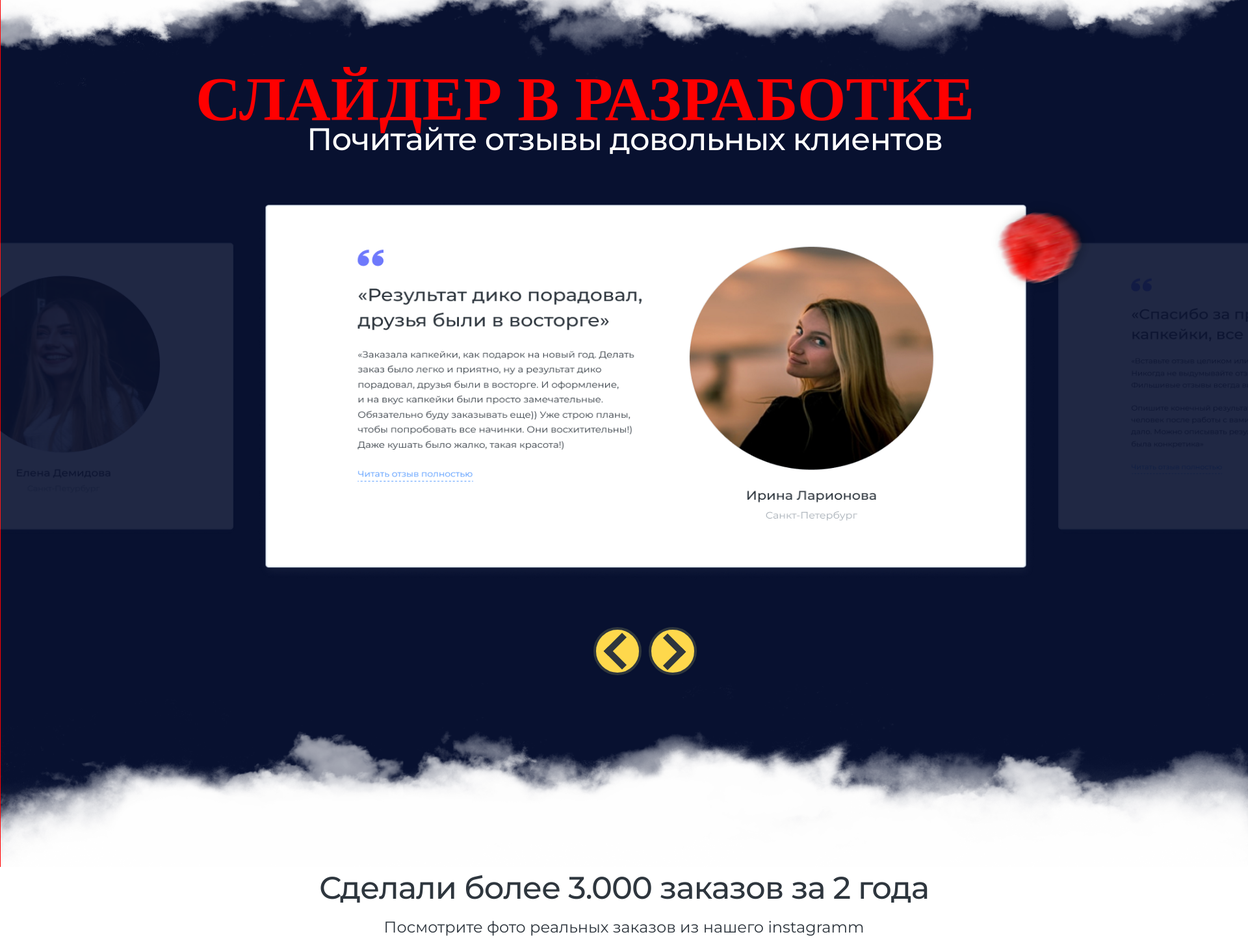
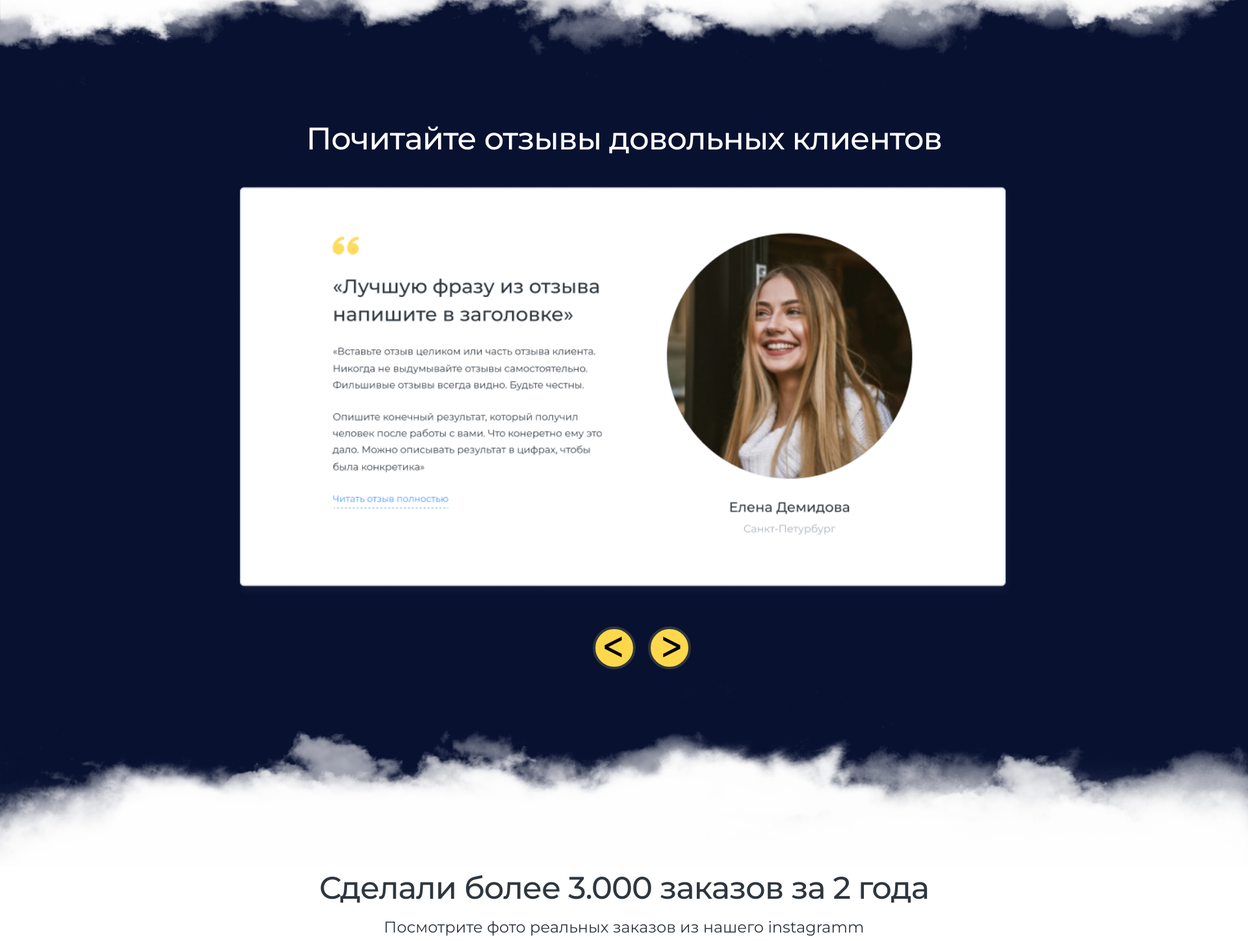
Before and after one commit to ROS-71/Pet_landing_SweetChest___not_adapted, a plain HTML site: page index.html in a window 1280 px wide. Shown: the part 5428-6876 px from the top of the page at 65% size, 1920 px wide, since content can reach past the window. Drawn offline with Linux system fonts and the light colour scheme.

Commit message:
08.10.2022г. 1. Доработан сладер на экране "Отзывы"

```diff
--- a/css/style.css
+++ b/css/style.css
@@ -1237,8 +1237,6 @@ body {
 	left: 0px;
 	top: 5257px;
 	background: #081130;
-
-	border: 1px solid red;	/*  */
 }
 
 	/*#region*/ /* Остальной код экрана ОТЗЫВЫ */
@@ -1258,29 +1256,70 @@ body {
 	color: #FFFFFF;
 }
 
+/* Вернхняя и нижняя картинка экрана - облака */
 .ScrRep_Top{
 	position: absolute;
 	width: 1920px;
 	height: 330px;
-	left: 0px;
-	top: 0px;
+
 }
 
 .ScrRep_Bottom{
 	position: absolute;
 	width: 1920px;
 	height: 284px;
-	left: 0px;
 	top: 1221px;
 }
-
+/* ------------------------------------------ */
+
+.ScrRep_leaf{
+	position: relative;
+	width: 126px;
+	height: 131px;
+	left: 225px;
+	top: 315px;
+	filter: blur(13.5px);
+	transform: rotate(-300deg);
+}
+
+/* --------------------- */
+
+
+
+/* Описание слайдера */
+/* Общий блок слайдера */
 .ScrRep_Slider{
-	position: absolute;
-	width: 3148px;
-	height: 615px;
-	margin: 450px 0 0 -580px;
-}
-
+	width: 4656px;
+	height: 647px;
+	margin: 450px auto;
+}
+/* Параметры картинов */
+.imgslider{
+	margin: 0 0 0 354px;
+	width: 1212px;
+	height: 647px;
+}
+
+/* Внутрийнний блок сладера */
+.Slider{
+	width: 1920px;
+	height: 647px;
+	overflow: hidden;				/* Обрезам видимы обалсти слайдера с картинками выходящие за края страница и слайдера */
+}
+
+/* Линия прокрутки сладйера с картинками */
+.Slider-line{
+	width: 4656px;
+	height: 647px;
+	display: flex;					/* Выстариваем картинки в строку */
+	position: relative;
+	left: 0;							/* Устанавливаем начальную позицию */
+	transition: all ease 1s;	/* Устанавливаем плавную прокрутку */
+}
+/* ----------------------------- */
+
+/* КНОПКИ СЛАЙДЕРА */
+/* Контейнер для кнопок */
 .ScrRep_SliderButon{
 	position: absolute;
 	width: 155px;
@@ -1289,6 +1328,7 @@ body {
 	top: 1135px;
 }
 
+/* Левая кнопка */
 .ScrRep_SliderLeft{
 	position: absolute;
 	width: 66px;
@@ -1297,7 +1337,17 @@ body {
 	border: 4px solid #2E363E;
 	border-radius: 50%;
 }
-
+.ScrRep_SliderLeft:active{
+	top: 2px;
+}
+.btn_sliderLeft{
+	font-size: 40px;
+	font-weight: 700;
+	line-height: 57px;
+	padding-right: 5px;
+}
+
+/* Правая кнопка */
 .ScrRep_SliderRight{
 	position: absolute;
 	width: 66px;
@@ -1307,42 +1357,18 @@ body {
 	border: 4px solid #2E363E;
 	border-radius: 50%;
 }
-
-.ScrRep_ArrowLeft{
-	position: absolute;
-	width: 30px;
-	height: 30px;
-	border-top: 10px solid #2E363E;
-	border-right: 10px solid #2E363E;
-	left: 20px;
-	top: -3px;
-	transform: rotate(-135deg);
-}
-
-.SCRRep_ArrowRight{
-	position: absolute;
-	width: 30px;
-	height: 30px;
-	border-top: 10px solid #2E363E;
-	border-right: 10px solid #2E363E;
-	left: 5px;
-	top: -2px;
-	transform: rotate(45deg);
-}
+.ScrRep_SliderRight:active{
+	top: 2px;
+}
+.btn_sliderRight{
+	font-size: 40px;
+	font-weight: 700;
+	line-height: 57px;
+	padding-left: 5px;
+}
+/* ----------------------------------------------- */
+
 /*#endregion*/
-
-
-
-/* ***************************** */
-.slidetInfo{
-	position: absolute;
-	left: 300px;
-	font-size: 72pt;
-	color: red;
-	font-weight: 700;
-}
-/* ***************************** */
-
 
 
 /* -----------------------------------------
--- a/index.html
+++ b/index.html
@@ -432,20 +432,26 @@
 		<p class="ScrRep_Zagolovok">Почитайте отзывы довольных клиентов</p>
 		<img src="img/ScrReport_Top.png" alt="Изображение не найденно!" class="ScrRep_Top">
 		<img src="img/ScrReport_Bottom.png" alt="Изображение не найденно!" class="ScrRep_Bottom">
-		<img src="img/ScrReport.png" alt="Изображение не найденно!" class="ScrRep_Slider">
-		<img src="img/leaf.png" alt="Изображение не найденно!" class="ScrRep_">
+		<div class="ScrRep_Slider">
+			<div class="Slider">
+				<div class="Slider-line">
+					<img class="imgslider" src="img/2_otziv.png" alt="Изображение не найденно!">
+					<img class="imgslider" src="img/1_otziv.png" alt="Изображение не найденно!">
+					<img class="imgslider" src="img/3_otziv.png" alt="Изображение не найденно!">
+				</div>
+			</div>
+		</div>
+
+		<img src="img/leaf.png" alt="Изображение не найденно!" class="ScrRep_leaf">
 
 		<div class="ScrRep_SliderButon">
-			<div class="ScrRep_SliderLeft">
-				<p class="ScrRep_ArrowLeft"> </p>
-			</div>
-			<div class="ScrRep_SliderRight">
-				<p class="SCRRep_ArrowRight"> </p>
-			</div>
+
+				<button class="ScrRep_SliderLeft"> <span class="btn_sliderLeft">ᐸ</span></button>
+
+
+				<button class="ScrRep_SliderRight"> <span class="btn_sliderRight">ᐳ</span> </button>
+
 		</div>
-		<!-- -------------------------------------------------- -->
-		<p class="slidetInfo"> СЛАЙДЕР В РАЗРАБОТКЕ </p>
-		<!-- -------------------------------------------------- -->
 	</div>
 
 	<!-- Экран "ГАЛЕРЕЯ" -->
@@ -498,10 +504,10 @@
 								class="ScrFB_FieldPhone">
 						</form>
 						<form action="#">
-						<div>
-							<button class="ScrFB_Button"> Сделать заказ </button>
-						</div>
-					</form>
+							<div>
+								<button class="ScrFB_Button"> Сделать заказ </button>
+							</div>
+						</form>
 					</div>
 
 					<div class="ScrFB_Checkbox">
@@ -511,7 +517,8 @@
 								<p>
 									Нажимая на кнопку, вы соглашаетесь с
 									<a href="https://legalacts.ru/doc/152_FZ-o-personalnyh-dannyh/glava-2/statja-6/"
-										title="Федеральный закон от 27.07.2006 N 152-ФЗ (ред. от 14.07.2022) О персональных данных  |  Глава 2. Принципы и условия обработки персональных данных" style="color: #7E868E">
+										title="Федеральный закон от 27.07.2006 N 152-ФЗ (ред. от 14.07.2022) О персональных данных  |  Глава 2. Принципы и условия обработки персональных данных"
+										style="color: #7E868E">
 										условиями обработки персональных данных
 									</a>
 								</p>
@@ -533,5 +540,7 @@
 		</footer>
 	</div>
 
+	<script src="js/Script.js"></script>
 </body>
+
 </html>
--- /dev/null
+++ b/js/Script.js
@@ -0,0 +1,18 @@
+let offset = 0; /* Переменная хранящая смещение от левого края */
+const sliderline = document.querySelector('.Slider-line');
+
+document.querySelector('.ScrRep_SliderRight').addEventListener('click', function (){
+	offset = offset + 1566;	/* Можно сделать короче: offset += 1566 (сама картинка 1212px + 354px поле слева*/
+	if (offset > 3132) {		/* Если offset больше 3132px */
+		offset = 0;				/* то offset равен 0 (начальная позиция) - т.е. зацикливаем слайдер на кнопке вправо*/
+	}
+	sliderline.style.left = -offset + 'px'; /* стили left и right работают только когда элемнту присвоен position, лучше всего относительный relative */
+});
+
+document.querySelector('.ScrRep_SliderLeft').addEventListener('click', function (){
+	offset -= 1566;			/* !!!   Замена на более короький код: offset -= 1566 */
+	if (offset < 0) {			/* Если offset меньше 0 */
+		offset = 3132;			/* то offset равен 3132 (коненая позиция) - т.е. зацикливаем слайдер на кнопке влево */
+	}
+	sliderline.style.left = -offset + 'px';
+});
```
Also changed, not shown: img/1_otziv.png (added), img/2_otziv.png (added), img/3_otziv.png (added).
